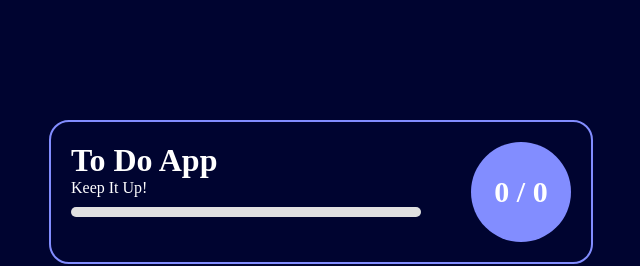
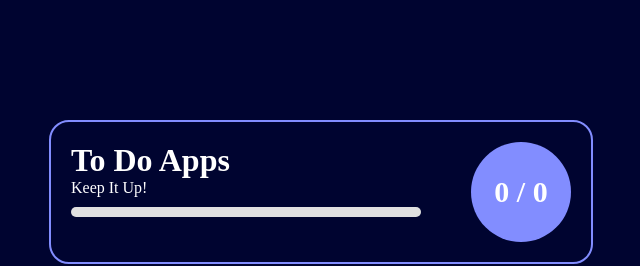
Before and after one commit to maddy-bit/to_d0_list, a plain HTML site: page index.html in a window 1280 px wide. Shown: the top 266 px of the page, 319-959 px from the left. Drawn offline with Linux system fonts and the light colour scheme.

Commit message:
Update heading from 'To Do App' to 'To Do Apps'

```diff
--- a/index.html
+++ b/index.html
@@ -10,7 +10,7 @@
     <div class="container">
         <div class="stats">
             <div class="details">
-                <h1>To Do App</h1>
+                <h1>To Do Apps</h1>
                 <p>Keep It Up!</p>
                 <div id="progresbar">
                     <div id="progres"></div>
```
